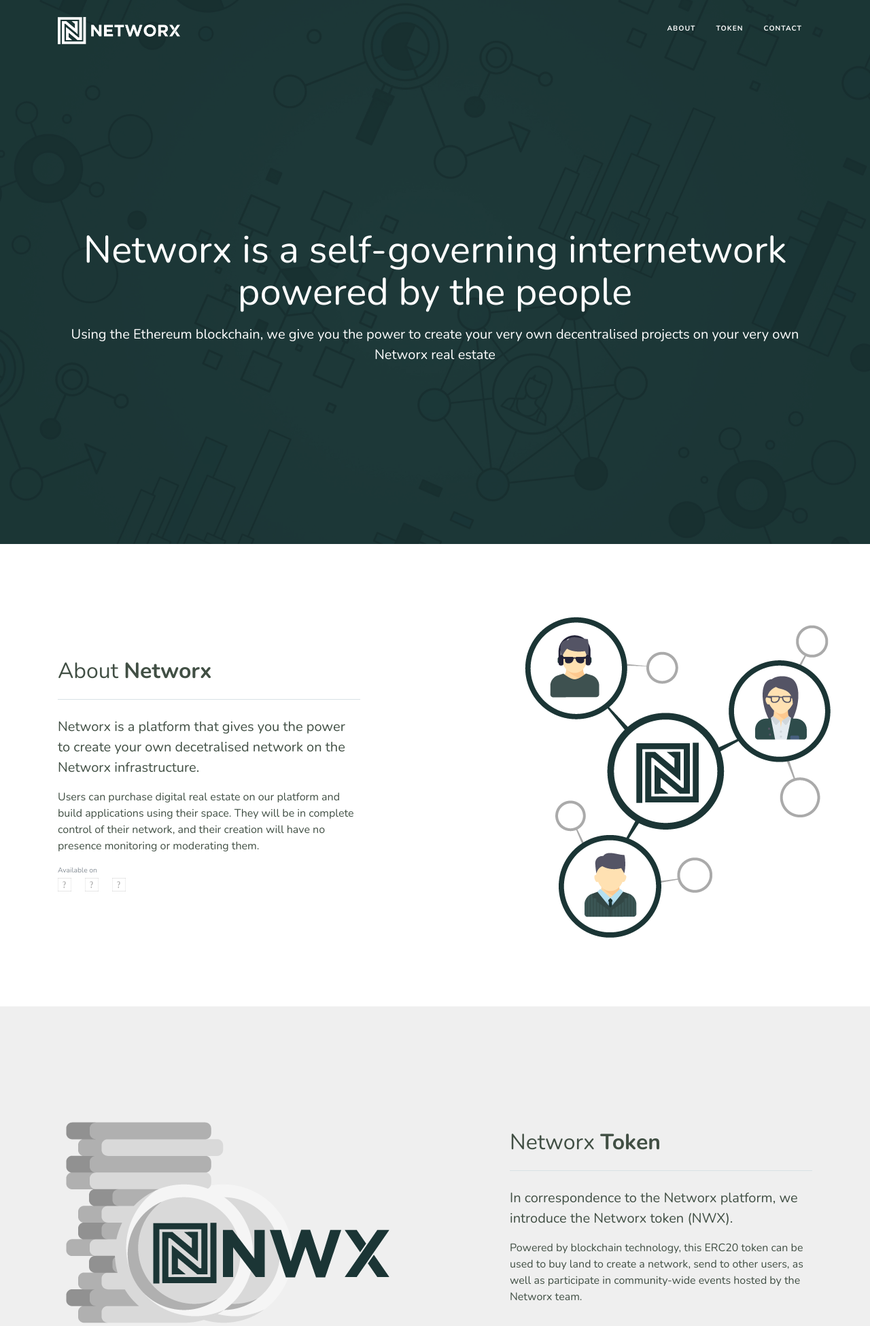
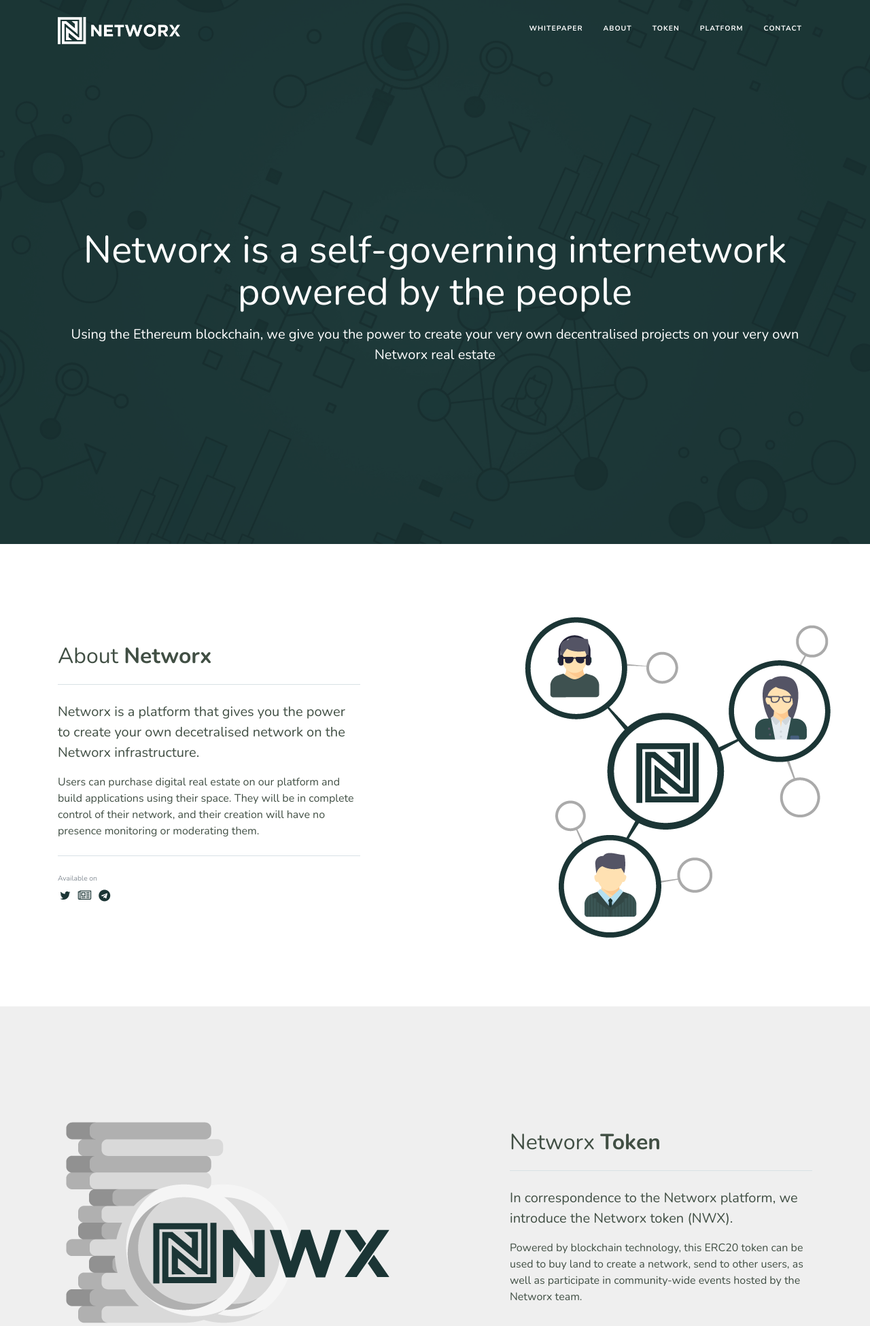
Before and after one commit to JDLegaspi/A-Website, a PHP site: page / in a window 1280 px wide; the page is wider, and only the part inside the window is pictured. Shown: the top 1950 px of that part at 68% size. Run offline with PHP 8.4, Linux system fonts and the light colour scheme.

Commit message:
Added whitepaper menu - finished home page

```diff
--- a/css/networx.css
+++ b/css/networx.css
@@ -50,6 +50,7 @@
 
 .header.hd-1, .header.hd-4 {
     background-image: url(../img/background/bg-1.jpg);
+    background-repeat: repeat-x;
 }
 
 .follow-us a {
@@ -59,3 +60,16 @@
 .follow-us > div {
     padding: 5px 0;
 }
+
+.available-on a {
+    margin: 3px;
+    color: #1b3535;
+}
+
+.available-on a i{
+    font-size: 17px;
+}
+
+.available-on a:hover {
+    color: #BFBFBF;
+}
--- a/index.html
+++ b/index.html
@@ -3,7 +3,7 @@
 <head>
     <meta charset="utf-8">
     <!--[if IE]><meta http-equiv="X-UA-Compatible" content="IE=edge" /><![endif]-->
-    <title>Kairos - Premium product showcase</title>
+    <title>Networx - Decentralised Digital Real Estate</title>
     <meta name="description" content="">
     <meta name="viewport" content="width=device-width, initial-scale=1">
 
@@ -62,8 +62,10 @@
         </div>
 
         <ul class="nav navbar-nav ml-auto">
+                <li class="nav-item"><a class="nav-link scrollto" href="#about">Whitepaper</a></li>
             <li class="nav-item"><a class="nav-link scrollto" href="#about">About</a></li>
             <li class="nav-item"><a class="nav-link scrollto" href="#token">Token</a></li>
+            <li class="nav-item"><a class="nav-link scrollto" href="#platform">Platform</a></li>
             <li class="nav-item"><a class="nav-link" href="contact.html">Contact</a></li>
         </ul>
     </div>
@@ -75,7 +77,7 @@
 
 <main>
 
-    <header class="fullscreen parallax header hd-1 section parallax align-items-center image-background cover p100-bottom overlay overlay-5 alpha-9 color-1 d-flex">
+    <header id="top-image" class="fullscreen parallax header hd-1 section parallax align-items-center image-background cover p100-bottom overlay overlay-5 alpha-9 color-1 d-flex">
         <div class="container color-1 text-center">
             <h1 class="display-5 display-md-4">Networx is a self-governing internetwork powered by the people</h1>
 
@@ -94,11 +96,13 @@
 
                     <p>Users can purchase digital real estate on our platform and build applications using their space. They will be in complete control of their network, and their creation will have no presence monitoring or moderating them.</p>
 
+                    <hr class="my-4"/>
                     <p class="mt-0 mb-1 small text-muted">Available on</p>
-                    <div class="d-flex align-items-center justify-content-center justify-content-md-start">
-                        <img src="img/svg/apple.svg" class="icon icon-l ml-0" alt="...">
-                        <img src="img/svg/android.svg" class="icon icon-l" alt="...">
-                        <img src="img/svg/windows.svg" class="icon icon-l" alt="...">
+
+                    <div class="d-flex align-items-center justify-content-center justify-content-md-start available-on">
+                        <a  href="https://twitter.com/networx_project"><i class="fa-twitter"></i></a>
+                        <a  href="https://medium.com/@networxproject"><i class="fa fa-newspaper-o" aria-hidden="true"></i></a>
+                        <a  href="https://t.me/joinchat/GYGO2xJULL7c1ZBN_Ycy9g"><i class="fa fa-telegram" aria-hidden="true"></i></a>
                     </div>
                 </div>
 
@@ -129,7 +133,7 @@
         </div>
     </section>
 
-    <section class="section">
+    <section id="platform" class="section">
         <div class="container">
             <div class="row align-items-center">
                 <div class="col-md-6 alpha-5 text-center text-md-left">
@@ -206,6 +210,21 @@
 <script src="js/forms.min.js"></script>
 <script src="js/main.js"></script>
 
+<script>
+$(document).ready(function() {
+    var movementStrength = 25;
+    var height = movementStrength / $(window).height();
+    var width = movementStrength / $(window).width();
+    $("#top-image").mousemove(function(e){
+        var pageX = e.pageX - ($(window).width() / 2);
+        var pageY = e.pageY - ($(window).height() / 2);
+        var newvalueX = width * pageX * -1 - 25;
+        var newvalueY = height * pageY * -1 - 50;
+        $('#top-image').css("background-position", newvalueX+"px     "+newvalueY+"px");
+    });
+});
+</script>
+
 <!-- Uncomment the following to use the minified version of JS. If you do this, please remove the above references -->
 <!-- <script src="js/lib.min.js"></script>
 <script src="js/kairos.min.js"></script> -->
```
